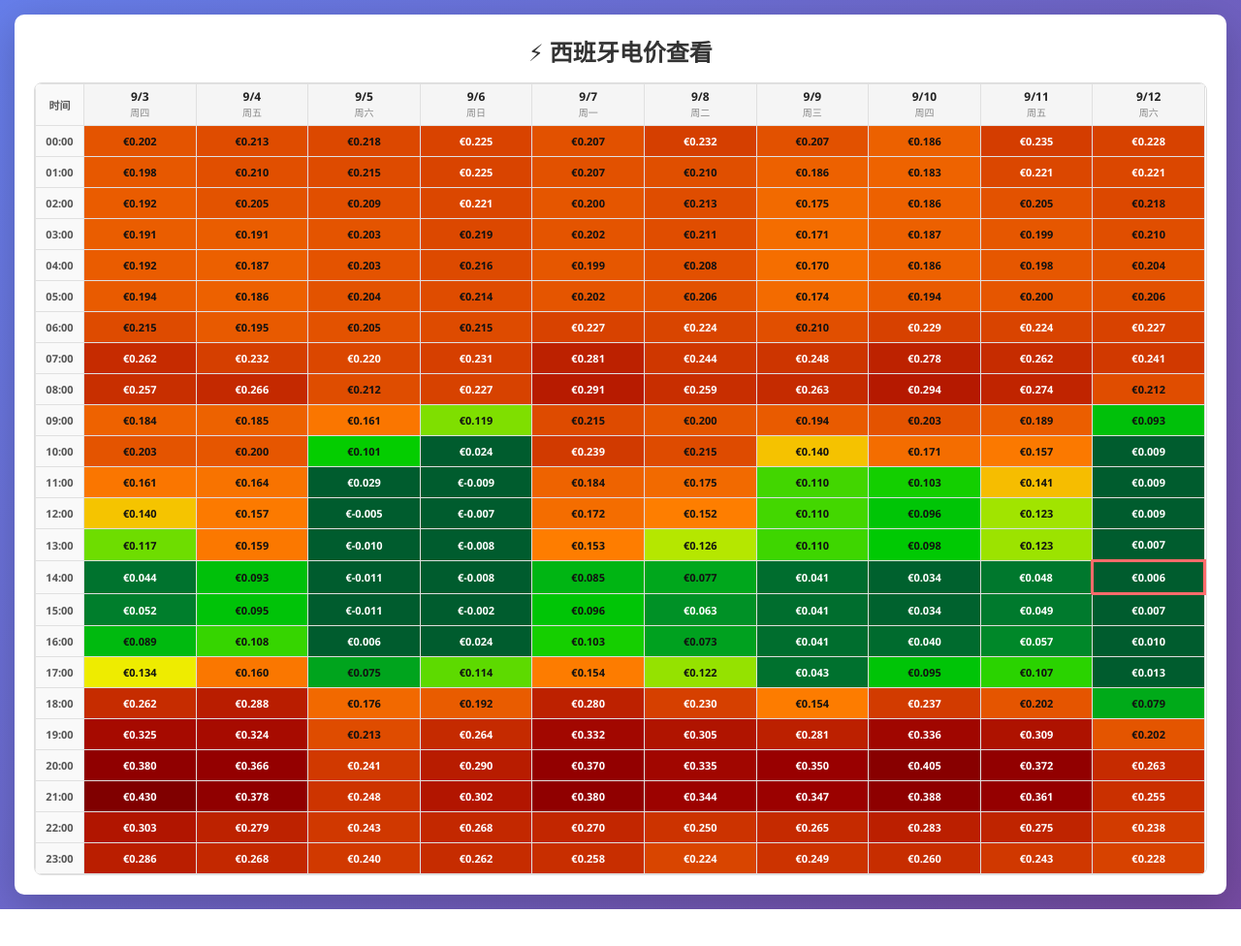
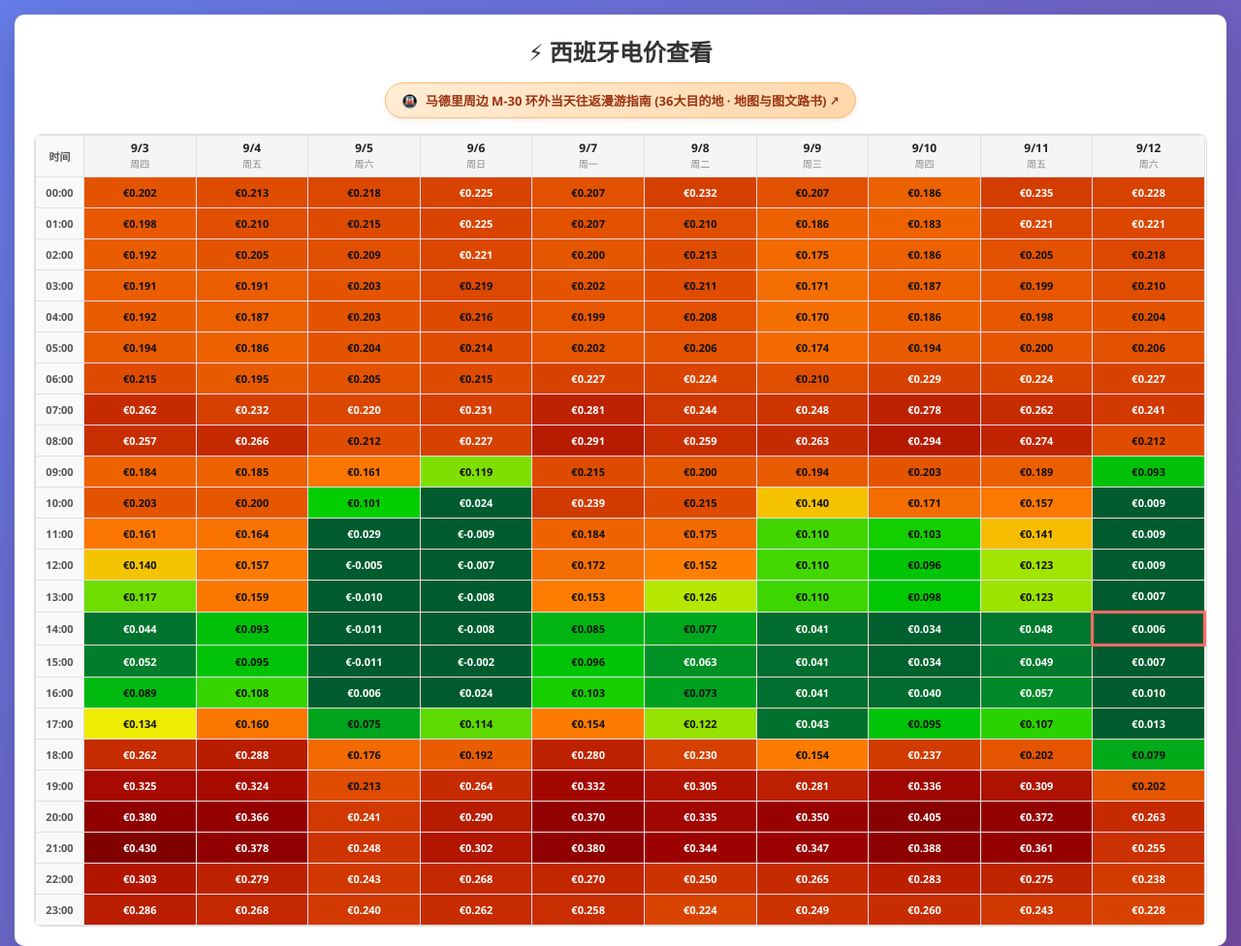
Before and after one commit to wesele/SpainPVPC, a plain HTML site: page index.html in a window 1280 px wide. Shown: the top 976 px of the page at 97% size. Before the commit the page ends 938 px from the top, so only its background shows below. Drawn offline with Linux system fonts and the light colour scheme.

Commit message:
feat: add navigation link to Madrid day trips guide

```diff
--- a/index.html
+++ b/index.html
@@ -154,11 +154,55 @@
                 font-size: 18px;
             }
         }
+
+        .travel-nav-banner {
+            margin-bottom: 16px;
+            display: flex;
+            justify-content: center;
+        }
+
+        .travel-nav-link {
+            display: inline-flex;
+            align-items: center;
+            gap: 8px;
+            background: linear-gradient(135deg, #ffedd5 0%, #fed7aa 100%);
+            border: 1px solid #fdba74;
+            color: #9a3412;
+            padding: 8px 16px;
+            border-radius: 9999px;
+            font-size: 13px;
+            font-weight: 600;
+            text-decoration: none;
+            box-shadow: 0 2px 5px rgba(194, 65, 12, 0.12);
+            transition: all 0.2s ease;
+        }
+
+        .travel-nav-link:hover {
+            background: linear-gradient(135deg, #fed7aa 0%, #fdba74 100%);
+            color: #7c2d12;
+            transform: translateY(-1px);
+            box-shadow: 0 4px 10px rgba(194, 65, 12, 0.2);
+        }
+
+        @media (max-width: 768px) {
+            .travel-nav-link {
+                font-size: 11px;
+                padding: 6px 12px;
+                text-align: center;
+            }
+        }
     </style>
 </head>
 <body>
     <div class="container">
         <h1>⚡ 西班牙电价查看</h1>
+
+        <div class="travel-nav-banner">
+            <a href="https://wesele.github.io/madrid-day-trips/" target="_blank" rel="noopener" class="travel-nav-link">
+                <span>🚇</span>
+                <span>马德里周边 M-30 环外当天往返漫游指南 (36大目的地 · 地图与图文路书) ↗</span>
+            </a>
+        </div>
 
         <div class="table-wrapper">
             <table id="priceTable">
```
